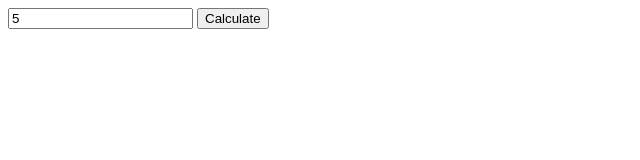
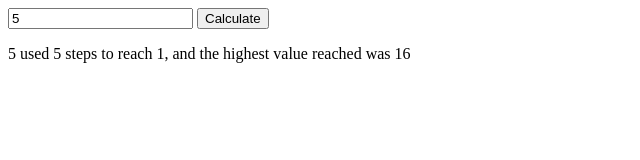
Before and after one commit to camilla-vikne/Collatz-and-birthday, a plain HTML site: page collatz.html in a window 1280 px wide. Both pictures are taken after typing "5" into the empty fields and a click on the button "Calculate". Shown: the whole page, without its empty margins (0-640 px from the left). Drawn offline with Linux system fonts and the light colour scheme.

Commit message:
added all the necessary outputs to a p tag

```diff
--- a/collatz.html
+++ b/collatz.html
@@ -9,5 +9,6 @@
   <body>
     <input type="number" id="inputValue" />
     <button onclick="collatz()">Calculate</button>
+    <p id="output"></p>
   </body>
 </html>
--- a/collatz.js
+++ b/collatz.js
@@ -6,6 +6,7 @@ function collatz() {
 
 function collatzFunction(n) {
   n = parseInt(n, 10);
+  const initalValue = n;
   let count = 0;
   let maxNumber = n;
   if (Number.isInteger(n) && n > 0) {
@@ -19,9 +20,12 @@ function collatzFunction(n) {
       console.log(n);
       maxNumber = Math.max(maxNumber, n);
     }
-    console.log(`Number of iterations: ${count}`);
-    console.log(`Highest number reached: ${maxNumber}`);
+    document.getElementById(
+      "output"
+    ).innerHTML = `${initalValue} used ${count} steps to reach 1, and the highest value reached was ${maxNumber}`;
   } else {
-    console.log("please enter a valid integer number");
+    document.getElementById(
+      "output"
+    ).innerHTML = `please enter a valid integer number`;
   }
 }
```
